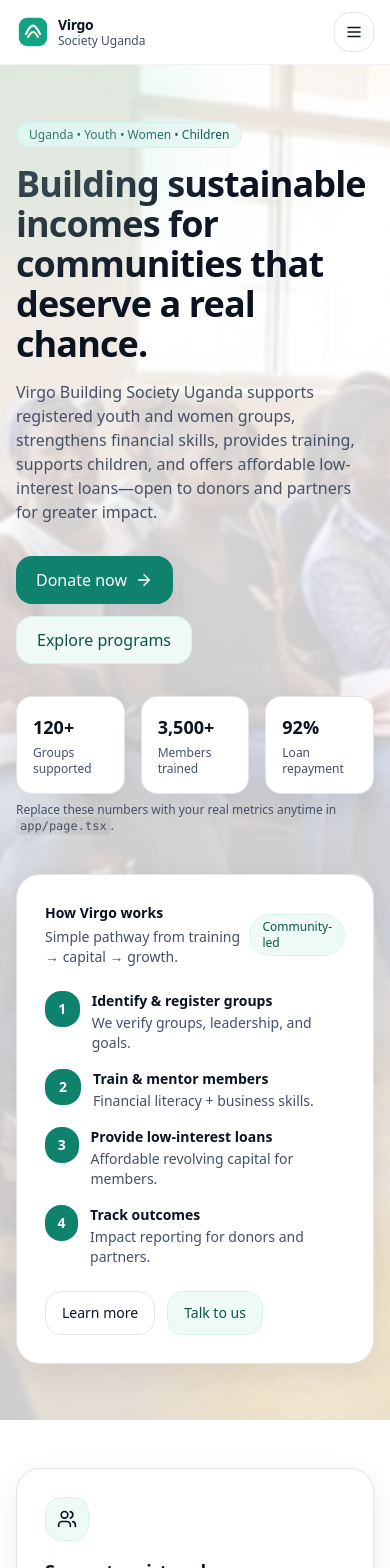
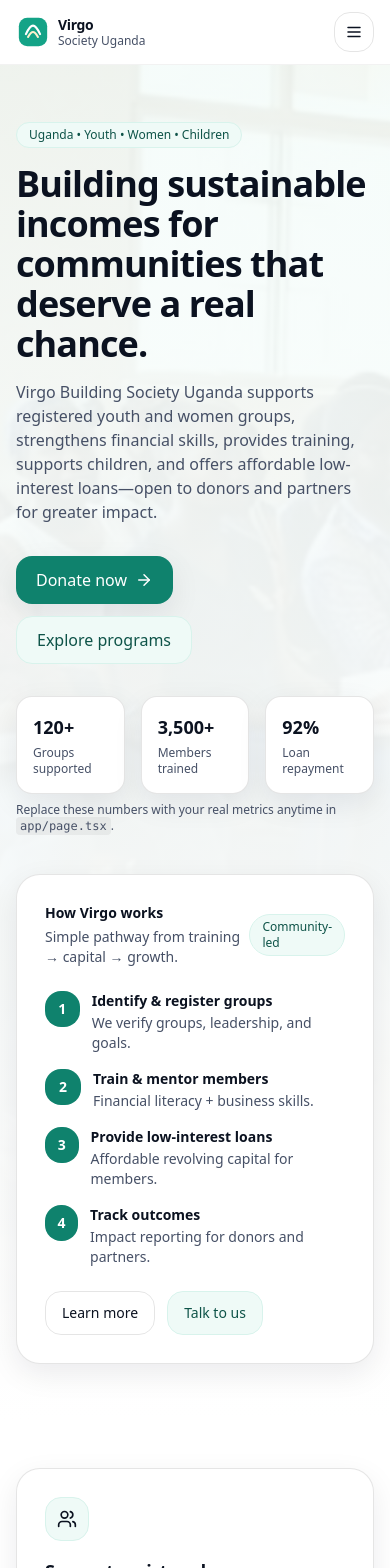
Before and after one commit to mugagamuto/virgo-society-ug, a Next.js app: page / in a window 390 px wide. Shown: the top 1568 px of the page. Built offline with nearby package versions, Linux system fonts and the light colour scheme.

Commit message:
Make home hero background clean on mobile

```diff
--- a/app/page.tsx
+++ b/app/page.tsx
@@ -30,9 +30,7 @@ const highlights = [
 export default function HomePage() {
   return (
     <>
-      <section className="relative overflow-hidden">
-        <div className="absolute -top-24 -left-24 h-72 w-72 rounded-full bg-brand-200/25 blur-2xl" />
-        <div className="absolute -bottom-28 -right-28 h-80 w-80 rounded-full bg-sun-200/25 blur-2xl" />
+      <section className="relative overflow-hidden bg-gradient-to-b from-brand-50/60 to-white">
 
         <div className="absolute inset-0 -z-10">
           <Image
```
